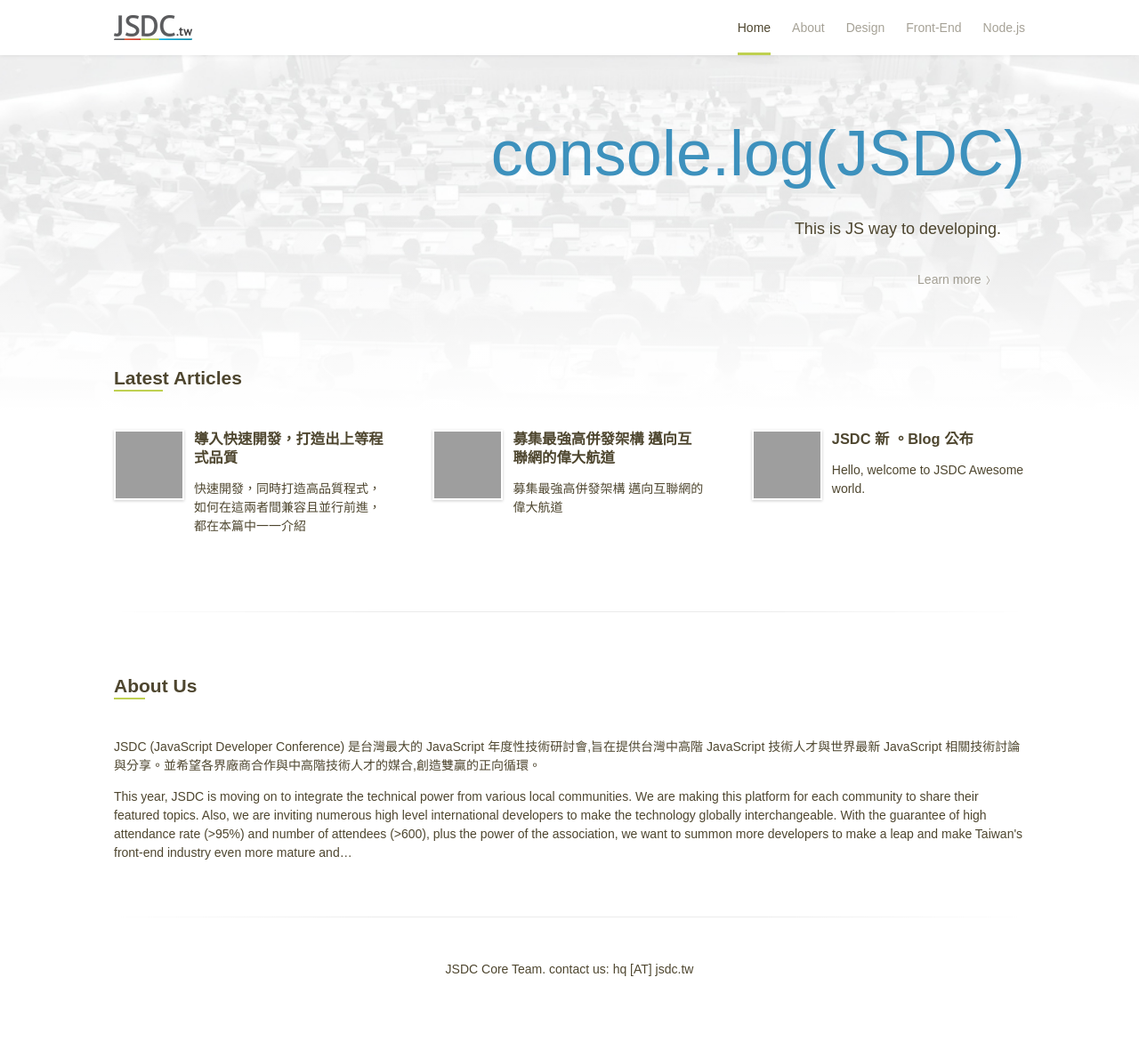
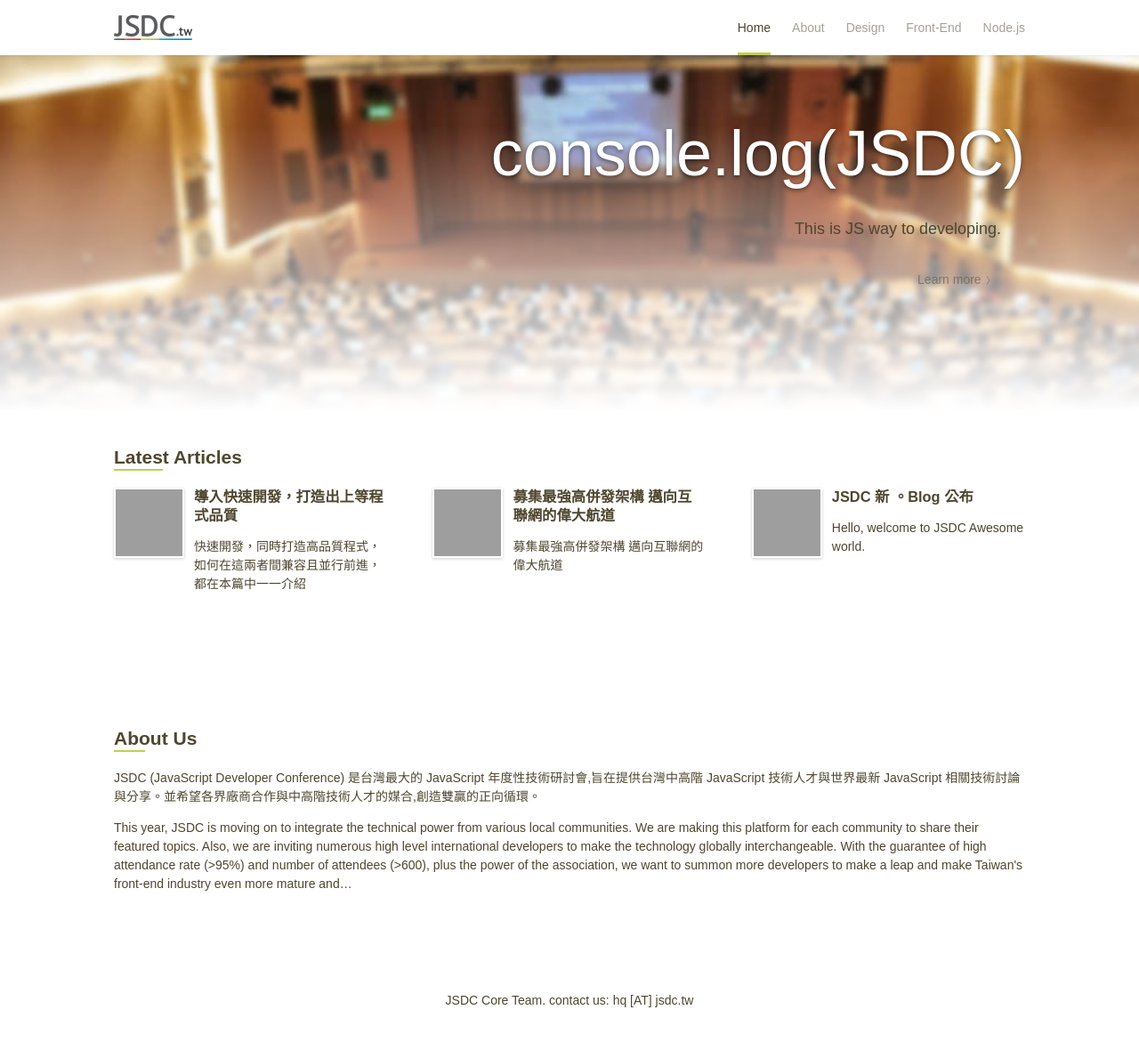
Before and after one commit to jsdc-core/blog.jsdc.tw, a Jekyll site: the page built from index.html, in a window 1280 px wide and 1183 px high. Shown: the top 1171 px of the window at 89% size. Built offline with Jekyll 4.4.1, drawn with Linux system fonts in a browser that asks for light colours; grey boxes are pictures that could not be loaded.

Commit message:
fix conflicts

```diff
--- a/build/build.css
+++ b/build/build.css
@@ -207,6 +207,7 @@
  */
 
 hr {
+  -moz-box-sizing: content-box;
   box-sizing: content-box;
   height: 0;
 }
@@ -330,6 +331,7 @@
 
 input[type="checkbox"],
 input[type="radio"] {
+  -moz-box-sizing: border-box;
   box-sizing: border-box; /* 1 */
   padding: 0; /* 2 */
 }
@@ -352,7 +354,8 @@
  */
 
 input[type="search"] {
-  -webkit-appearance: textfield; /* 1 */ /* 2 */
+  -webkit-appearance: textfield; /* 1 */
+  -moz-box-sizing: content-box; /* 2 */
   box-sizing: content-box;
 }
 
@@ -562,7 +565,7 @@
 .home-page-header {
 	position: relative;
 	height: 400px;
-	background: url(jsdc/src/images/header-background.jpg) center center no-repeat;
+	background: url(jsdc/src/images/header-background.jpg) top center no-repeat;
 	background-size: cover;
 	overflow: hidden;
 }
@@ -574,7 +577,7 @@
 	left: 0;
 	bottom: 0;
 	width: 100%;
-	height: 61%;
+	height: 80%;
 	background: -webkit-linear-gradient(top, transparent, #fff);
 	background: linear-gradient(top, transparent, #fff);
 }
@@ -604,6 +607,8 @@
 	line-height: 1.5em;
 	font-size: 7.2rem;
 	margin-top: -2em;
+	color: #fff;
+	text-shadow: 0 2px 5px rgba(0, 0, 0, .5);
 }
 
 .home-page-header-learnmore {
@@ -631,30 +636,23 @@
 }
 
 .home-page-article-list {
-	margin-top: -120px;
+	margin-top: -24px;
 }
 
-.home-page-section .container {
-	padding-bottom: 48px;
-}
-
-.home-page-section .container:after {
-	content: '';
-	position: absolute;
-	left: 0;
-	bottom: 0;
-	height: 1px;
-	width: 100%;
-	background: -webkit-linear-gradient(left, transparent, rgba(0, 0, 0, .08) 30%, rgba(0, 0, 0, .08) 70%, transparent);
-	background: linear-gradient(left, transparent, rgba(0, 0, 0, .08) 30%, rgba(0, 0, 0, .08) 70%, transparent);
+.home-page-section {
+	padding: 48px;
 }
 
 .home-page-section-title {
-	margin: 72px 0 48px;
+	margin-bottom: 24px;
 }
 
 .home-page-section:hover .home-page-section-title .underline:after {
 	width: 100%;
+}
+
+.home-page-section.about-us {
+	background: #e9e8e9;
 }
 
 
@@ -684,6 +682,7 @@
 
 .post-page-article .article-main {
   font-size: 1.8rem;
+  width: -webkit-calc(100% - 280px);
   width: calc(100% - 280px);
 }
 
--- a/src/styles/post.css
+++ b/src/styles/post.css
@@ -38,7 +38,6 @@
 }
 
 .post-page-article .article-entry img {
-
   width: 100%;
 }
 
```
Also changed, not shown: src/styles/home-page.css (+12 -16 lines), build/jsdc/src/images/header-background.jpg, src/images/header-background.jpg. Lines whose indentation alone changed are shown as unchanged.
